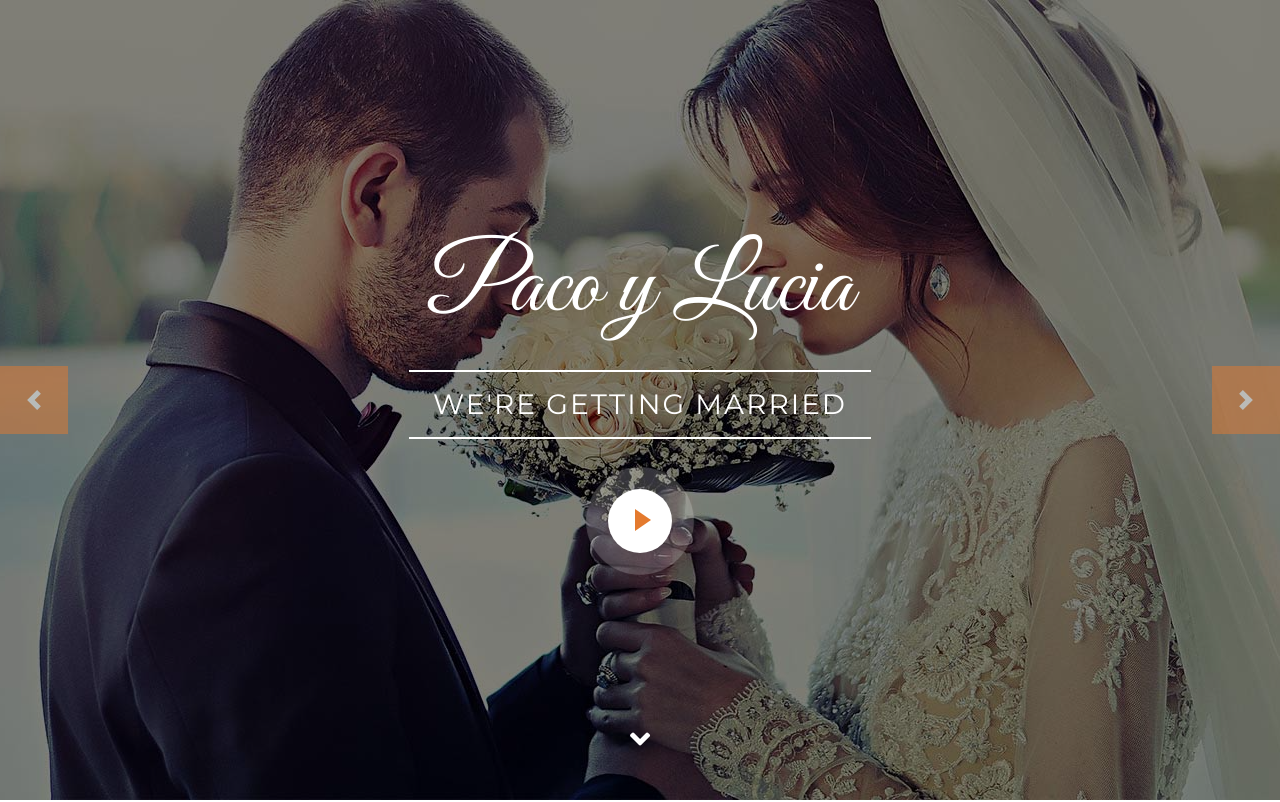
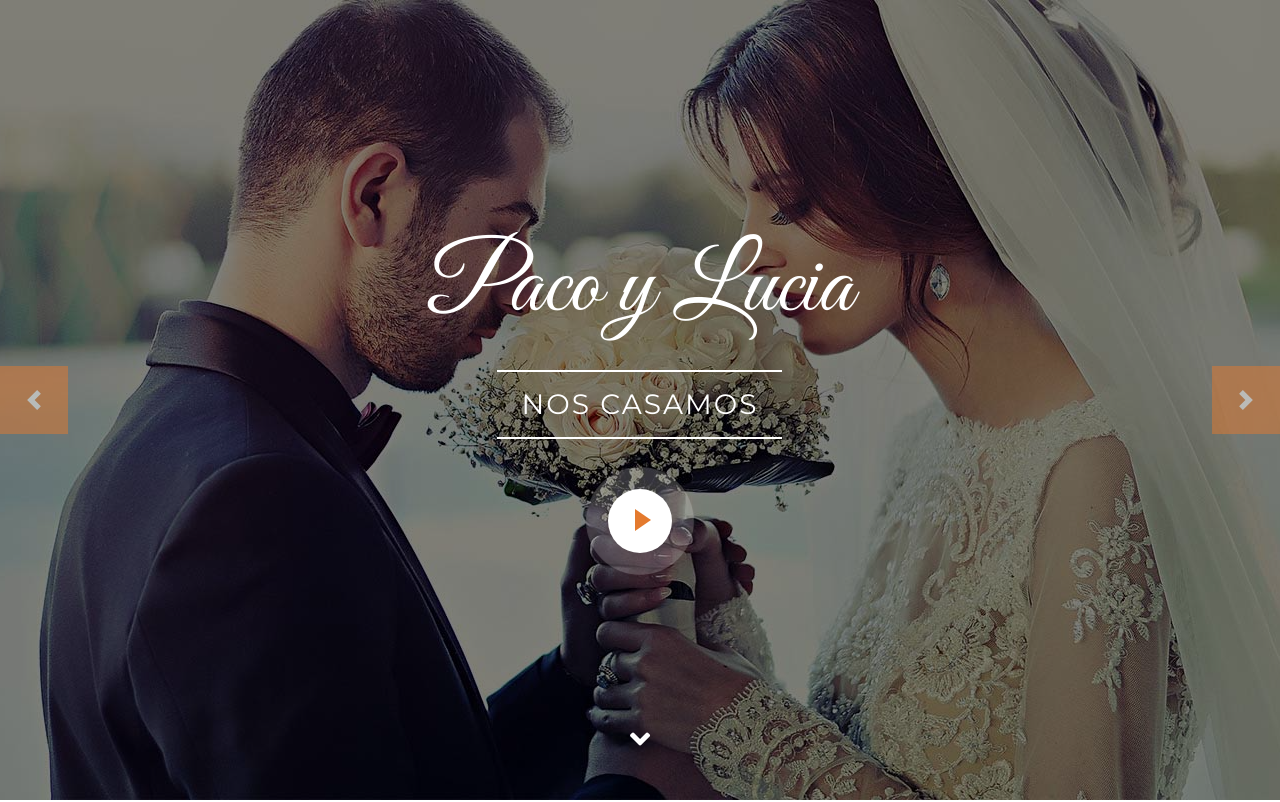
Before and after one commit to rpalaol/BODA, a plain HTML site: page index.html in a window 1280 px wide. Shown: the top 802 px of the page. Drawn offline with nearby package versions, Linux system fonts and the light colour scheme.

Commit message:
He traducido el getting married

```diff
--- a/index.html
+++ b/index.html
@@ -66,7 +66,7 @@
                         <div class="p-3" style="max-width: 900px;">
                             <h1 class="display-1 font-secondary text-white mt-n3 mb-md-4">Paco y Lucia</h1>
                             <div class="d-inline-block border-top border-bottom border-light py-3 px-4">
-                                <h3 class="text-uppercase font-weight-normal text-white m-0" style="letter-spacing: 2px;">We're getting married</h3>
+                                <h3 class="text-uppercase font-weight-normal text-white m-0" style="letter-spacing: 2px;">Nos casamos</h3>
                             </div>
                             <button type="button" class="btn-play mx-auto" data-toggle="modal"
                                 data-src="https://www.youtube.com/embed/DWRcNpR6Kdc" data-target="#videoModal">
```
